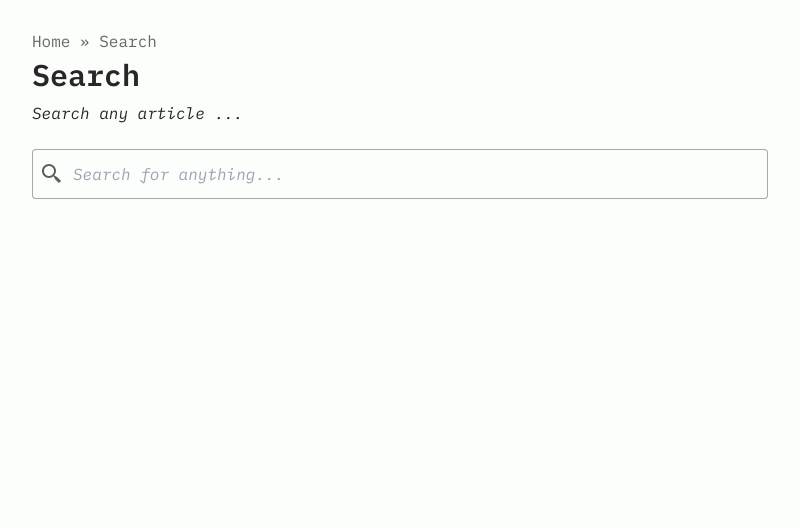
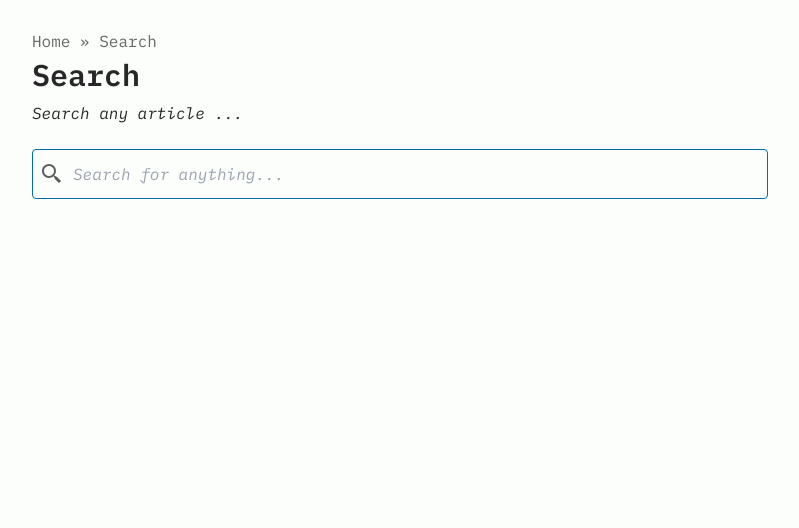
Before and after one commit to PurwakartaDev/purwakartadev.github.io, an Astro site: page /search in a window 1280 px wide. Shown: the part 196-724 px from the top of the page, without its empty margins (240-1039 px from the left). Built offline with nearby package versions, Linux system fonts and the light colour scheme; Astro itself is replaced by a stand-in of ours.

Commit message:
feat: add autofocus to search bar

```diff
--- a/src/components/Search.tsx
+++ b/src/components/Search.tsx
@@ -2,6 +2,7 @@ import Fuse from "fuse.js";
 import { useEffect, useRef, useState, useMemo } from "react";
 import Card from "@components/Card";
 import type { CollectionEntry } from "astro:content";
+import useAutoFocus from "hooks/useAutoFocus";
 
 export type SearchItem = {
   title: string;
@@ -40,6 +41,8 @@ export default function SearchBar({ searchList }: Props) {
       }),
     [searchList]
   );
+
+  useAutoFocus(inputRef);
 
   useEffect(() => {
     // if URL has search query,
@@ -93,7 +96,6 @@ export default function SearchBar({ searchList }: Props) {
           value={inputVal}
           onChange={handleChange}
           autoComplete="off"
-          // autoFocus
           ref={inputRef}
         />
       </label>
--- /dev/null
+++ b/src/hooks/useAutoFocus.tsx
@@ -0,0 +1,13 @@
+import { useEffect, type RefObject } from "react";
+
+const useAutoFocus = (refEl: RefObject<HTMLInputElement>) => {
+  useEffect(() => {
+    if (refEl.current) {
+      refEl.current.focus();
+    }
+  }, []);
+
+  return refEl;
+};
+
+export default useAutoFocus;
```
